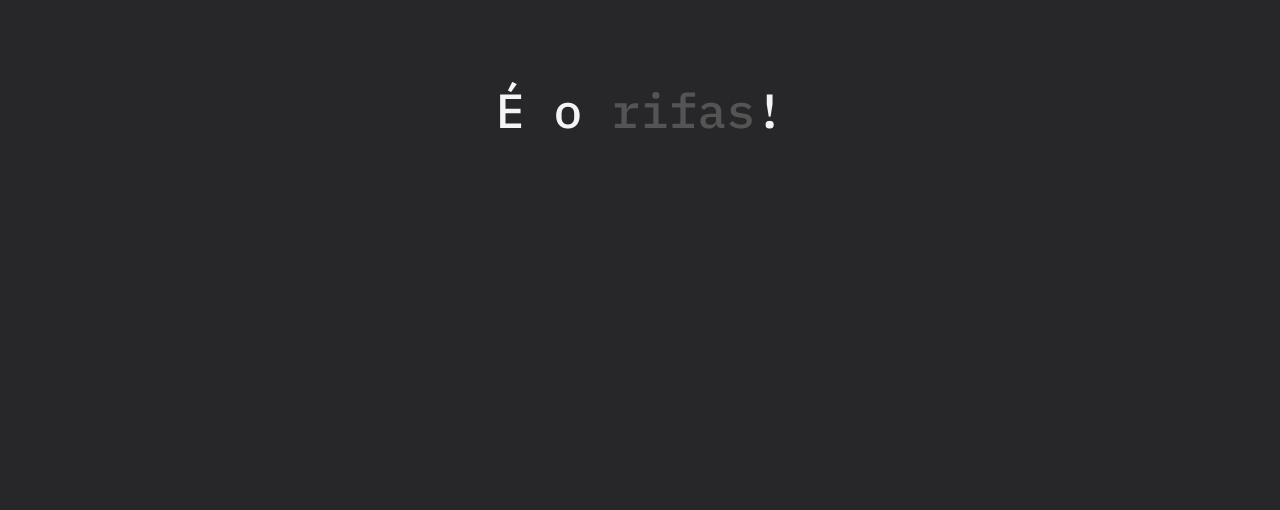
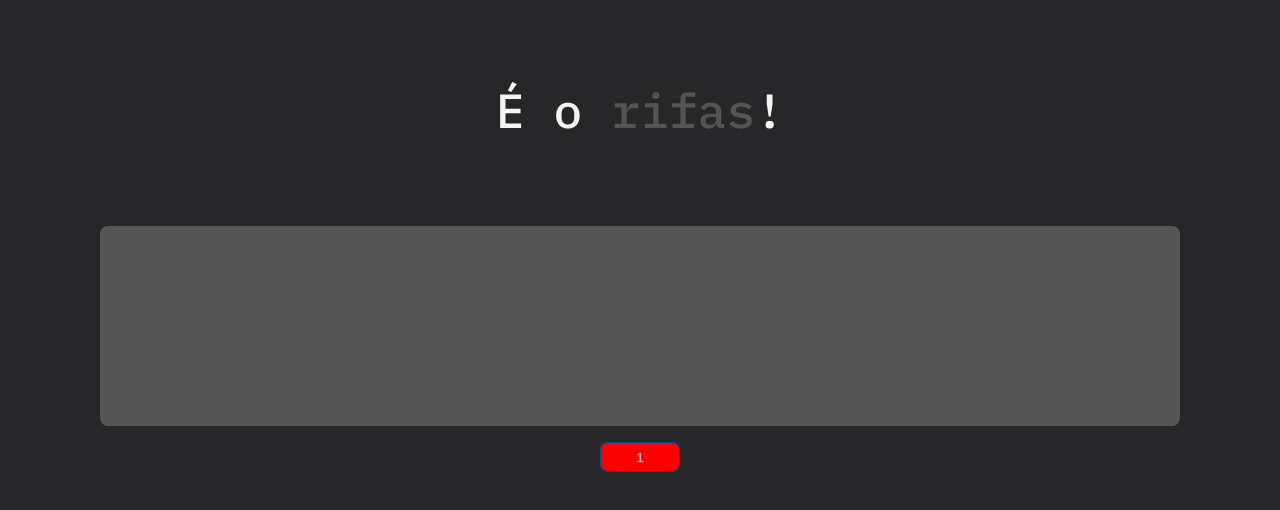
Before and after one commit to MateusSantosMeuBem/o_rifas_back_front, a React (Vite) app: page /1 in a window 1280 px wide. Shown: the top 510 px of the page. Built offline with nearby package versions, Linux system fonts and the light colour scheme.

Commit message:
Create components Banner, NumberButton and Title

```diff
--- a/src/App.tsx
+++ b/src/App.tsx
@@ -1,14 +1,19 @@
 import Title from './Components/Title';
 
 import './App.css'
+import Banner from './Components/Banner';
+import NumberButton from './Components/Numbers/NumberButton'
 
 const App = () => {
 
   return (
     <>
-      {/* Título */}
       <Title />
-      {/* Banner */}
+      <Banner />
+      <NumberButton
+        label='1'
+        avaiable
+      />
       {/* Números */}
       {/* Dados de comprar */}
       {/* Footer */}
--- a/src/Components/Banner/index.tsx
+++ b/src/Components/Banner/index.tsx
@@ -3,8 +3,7 @@ import './style.css'
 const Banner = () => {
 
     return (
-        <>
-        </>
+        <div className='banner'></div>
     )
 }
 
--- a/src/Components/Banner/style.css
+++ b/src/Components/Banner/style.css
@@ -0,0 +1,8 @@
+.banner {
+    background-color: rgba(115, 115, 115, 0.6);
+
+    height: 200px;
+    width: 100%;
+
+    border-radius: 8px;
+}
--- /dev/null
+++ b/src/Components/Numbers/NumberButton/NumberButtonProps.ts
@@ -0,0 +1,4 @@
+export interface NumberButtonProps {
+    avaiable?: boolean,
+    label: string;
+}
--- /dev/null
+++ b/src/Components/Numbers/NumberButton/index.tsx
@@ -0,0 +1,26 @@
+import { useState } from 'react';
+
+import './style.css'
+
+import { NumberButtonProps } from './NumberButtonProps';
+
+const NumberButton = ({
+    avaiable,
+    label,
+}: NumberButtonProps) => {
+
+    const [isChecked, setIsChecked] = useState<boolean>(false);
+    console.log(isChecked);
+
+    return (
+        <input
+            type='button'
+            value={label}
+            disabled={!avaiable}
+            className={isChecked ? 'checked' : 'unchecked'}
+            onClick={() => setIsChecked(!isChecked)}
+        />
+    )
+}
+
+export default NumberButton
--- /dev/null
+++ b/src/Components/Numbers/NumberButton/style.css
@@ -0,0 +1,21 @@
+input {
+    width: 80px;
+    height: 30px;
+    border-radius: 8px;
+
+    border: 1px solid rgb(0, 75, 150);
+
+    color: #fff;
+}
+
+input:disabled {
+    background-color: yellow;
+}
+
+.unchecked {
+    background-color: red;
+}
+
+.checked {
+    background-color: blue;
+}
--- a/src/Components/Numbers/index.tsx
+++ b/src/Components/Numbers/index.tsx
@@ -1,6 +1,6 @@
 import './style.css'
 
-const Title = () => {
+const Numbers = () => {
 
     return (
         <>
@@ -8,4 +8,4 @@ const Title = () => {
     )
 }
 
-export default Title
+export default Numbers
--- a/src/Components/Title/style.css
+++ b/src/Components/Title/style.css
@@ -1,5 +1,5 @@
 .highlight {
-    color: rgba(115, 115, 115, 0.6)
+    color: rgba(115, 115, 115, 0.6);
 }
 
 .label {
```
